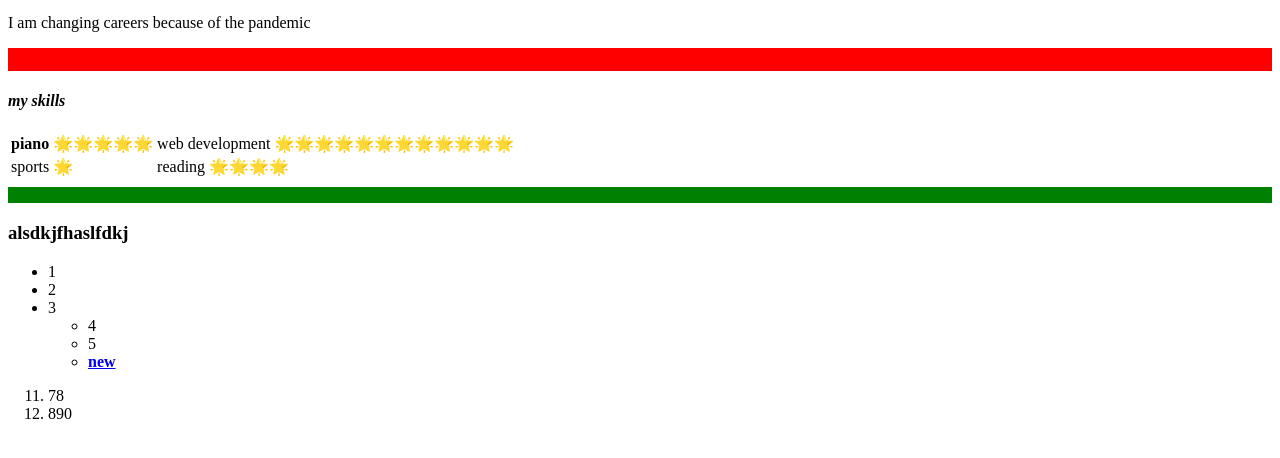
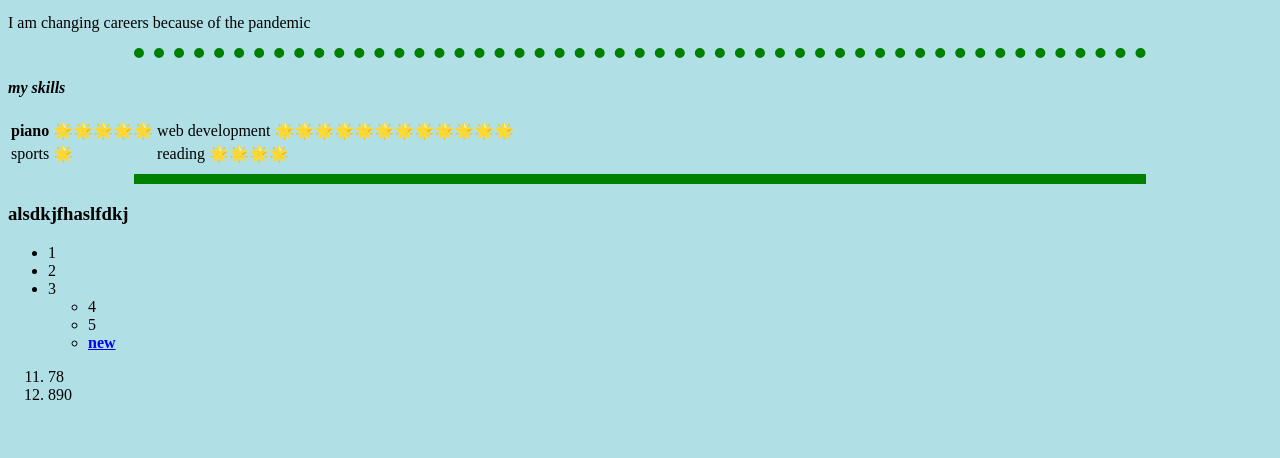
Before and after one commit to darthur94/websites, a plain HTML site: page index.html in a window 1280 px wide. Shown: the part 184-642 px from the top of the page. Drawn offline with Linux system fonts and the light colour scheme.

Commit message:
Add files via upload

```diff
--- a/index.html
+++ b/index.html
@@ -4,13 +4,34 @@
 <head>
   <meta charset="utf-8">
   <title>Daniel Arthur</title>
+  <style>
+
+  body {
+  background-color: powderblue;"
+  }
+
+  hr {
+    background-color: none;
+    border-style: dotted none none;
+    height: 0px;
+    width: 80%;
+    border-color: green;
+    border-width: 10px;
+  }
+
+  img {
+    height: 80px;
+    width: 80px;
+  }
+
+  </style>
 </head>
 
 <body>
-  <table cellspacing = 20>
+  <table cellspacing=20>
     <tr>
       <td>
-        <img src="2148_10.jpg" alt="ahh" width = 50 /> </td>
+        <img src="2148_10.jpg" alt="ahh" width=50 /> </td>
       <td>
 
         <h1> Daniel Arthur</h1>
@@ -26,7 +47,7 @@
     I am changing careers because of the pandemic
   </p>
 
-  <hr size = "23" noshade color = red>
+  <hr>
 
   <h4> <em>my skills</em></h4>
   <table>
```
Lines whose indentation alone changed are shown as unchanged.
